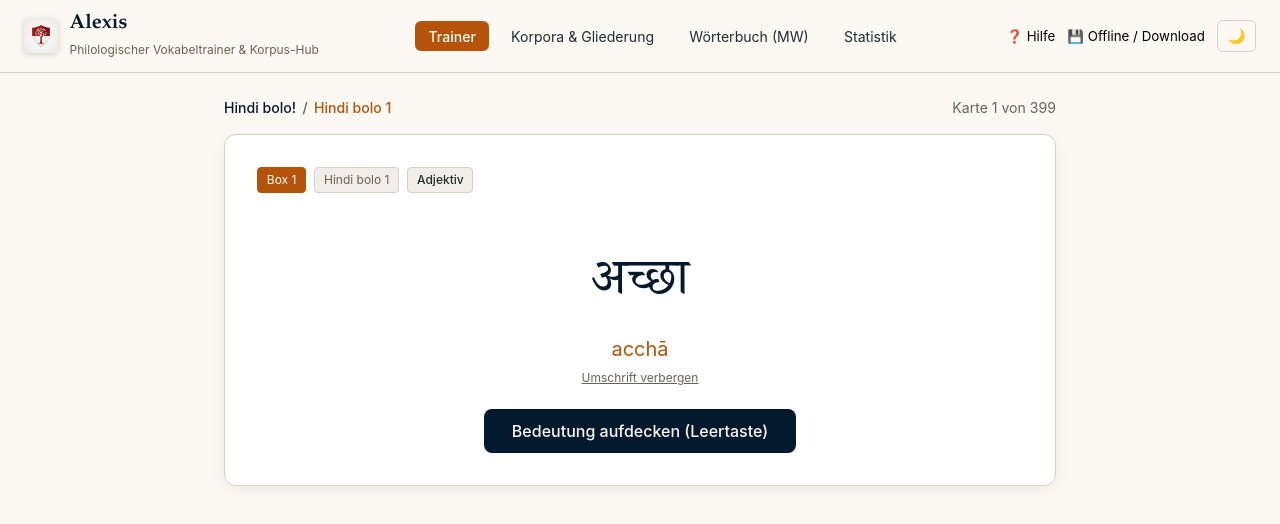
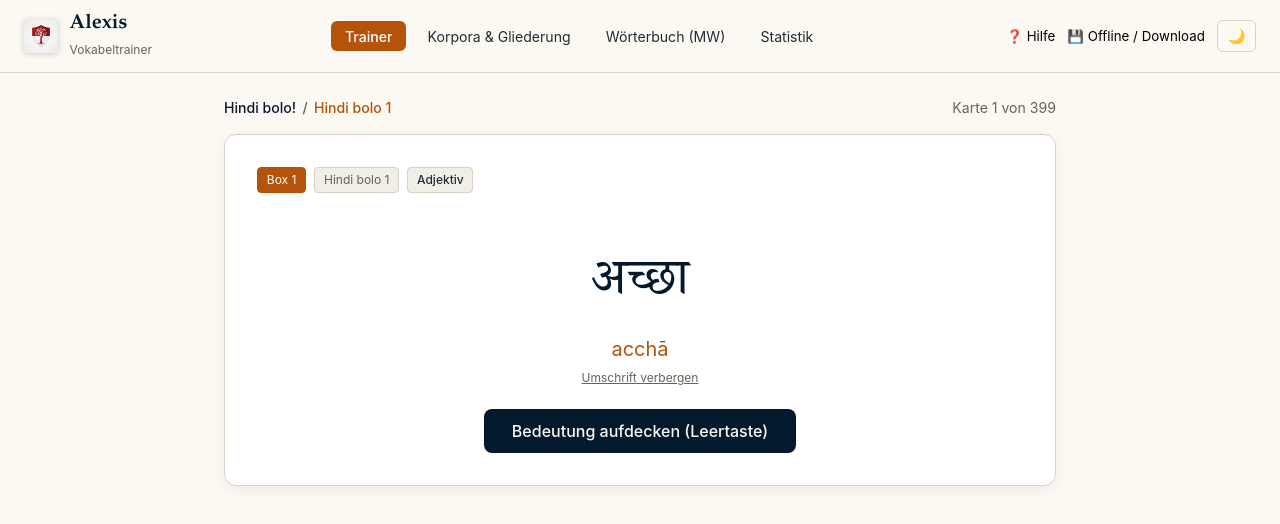
Before and after one commit to birchville-org/alexis, a Vue app: page / in a window 1280 px wide. Shown: the top 524 px of the page. Built offline with nearby package versions, Linux system fonts and the light colour scheme.

Commit message:
chore: simplify header tagline to Vokabeltrainer

```diff
--- a/index.html
+++ b/index.html
@@ -3,7 +3,7 @@
   <head>
     <meta charset="UTF-8" />
     <meta name="viewport" content="width=device-width, initial-scale=1.0" />
-    <title>Alexis — Universal Philological Vocabulary & Dictionary Hub</title>
+    <title>Alexis — Vokabeltrainer</title>
     <meta name="theme-color" content="#03192e" />
     <meta name="apple-mobile-web-app-capable" content="yes" />
     <meta name="apple-mobile-web-app-status-bar-style" content="default" />
--- a/src/App.vue
+++ b/src/App.vue
@@ -6,7 +6,7 @@
         <img src="/birchville_logo.png" alt="Birchville" class="header-logo" />
         <div class="header-title-wrap">
           <h1 class="header-title">Alexis</h1>
-          <span class="header-tagline">Philologischer Vokabeltrainer & Korpus-Hub</span>
+          <span class="header-tagline">Vokabeltrainer</span>
         </div>
       </div>
 
```
